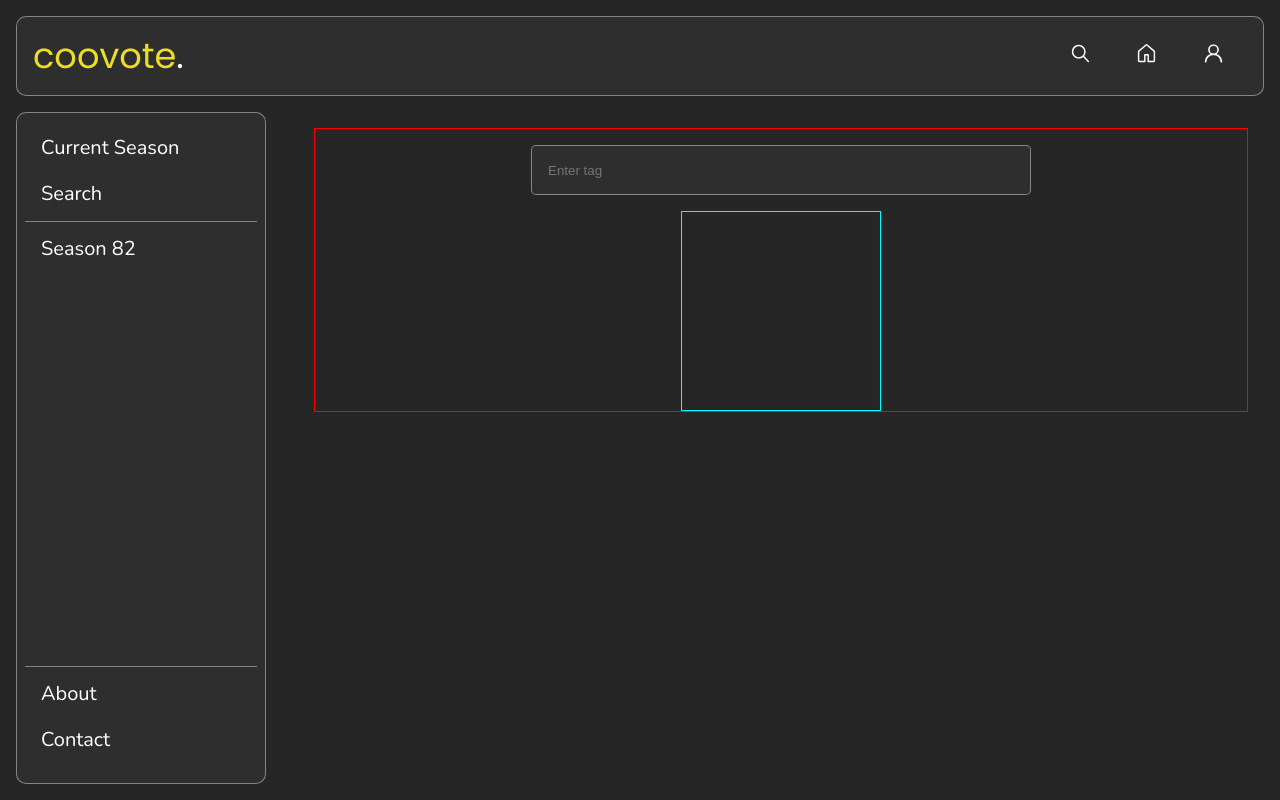
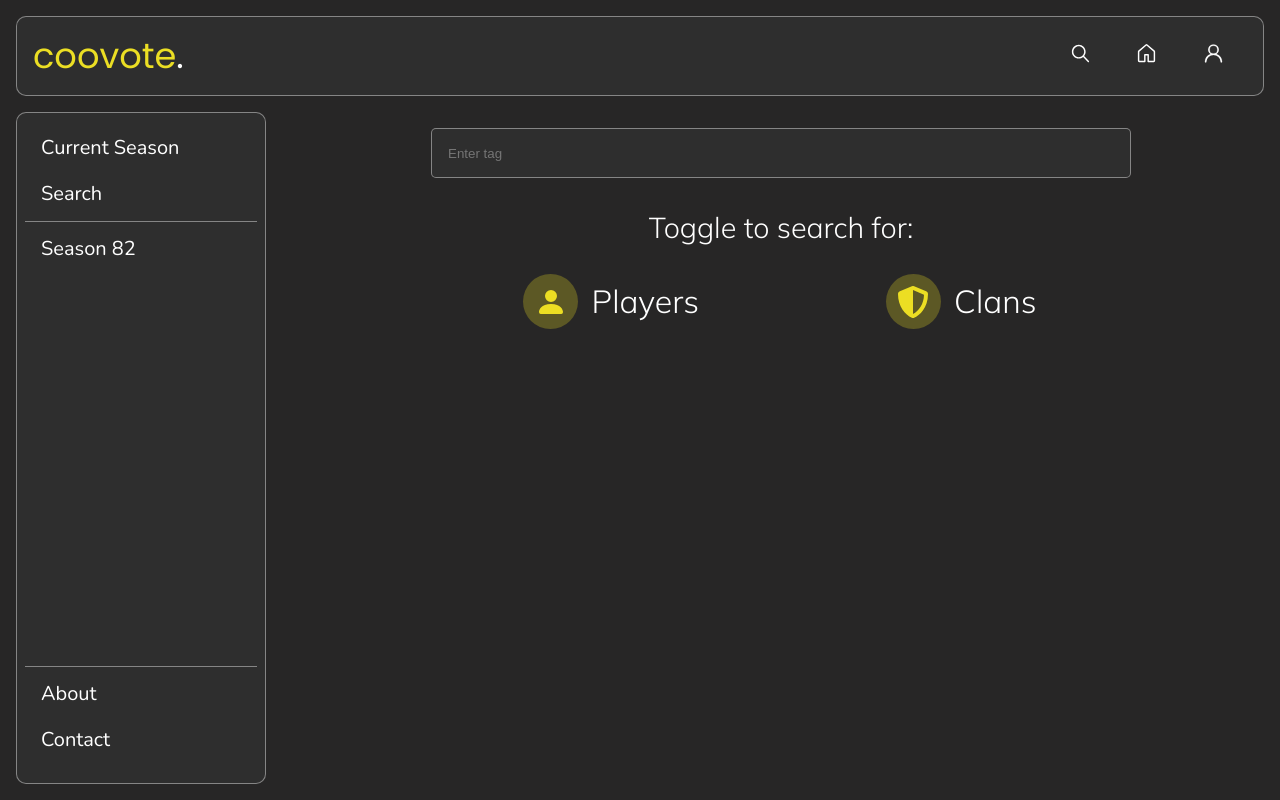
Before and after one commit to josedrios/clashvote, a React (Vite) app: page / in a window 1280 px wide. Built offline with nearby package versions, Linux system fonts and the light colour scheme; a web font is replaced by a local one.

Commit message:
Styled search bar page, added search baarch bar tip info as well

```diff
--- a/src/Search.jsx
+++ b/src/Search.jsx
@@ -1,13 +1,12 @@
 import { useState } from 'react'
 import './styles/main.scss'
+import SearchInfo from './SearchInfo'
 
 function Search() {
   return (
     <div id='search-page-container'>
         <input id='searchbar' type="text" placeholder='Enter tag'/>
-        <div id='results-container'>
-
-        </div>
+        <SearchInfo/>
     </div>
   )
 }
--- /dev/null
+++ b/src/SearchInfo.jsx
@@ -0,0 +1,32 @@
+import { useState } from 'react'
+import './styles/main.scss'
+import { BsPersonFill } from "react-icons/bs";
+import { FaShieldAlt } from "react-icons/fa";
+
+
+function SearchInfo() {
+  return (
+    <div id='search-info-container'>
+        <h3 id='search-info-header'>Toggle to search for:</h3>
+        <div id='search-info-tip-body'>
+            <div id='player-tip-info' className='tip-info'>
+                <div className='info-icon-container'>
+                    <div className='info-icon-background'/>
+                    <BsPersonFill id='player-info-icon' className='info-icon'/>
+                </div>
+
+                <h2 className='info-tip-header'>Players</h2>
+            </div>
+            <div id='clan-tip-info' className='tip-info'>
+                <div className='info-icon-container'>
+                    <div className='info-icon-background'/>
+                    <FaShieldAlt id='player-info-icon' className='info-icon'/>
+                </div>
+                <h2 className='info-tip-header'>Clans</h2>
+            </div>
+        </div>
+    </div>
+  )
+}
+
+export default SearchInfo
--- a/src/styles/layouts/_navbar.scss
+++ b/src/styles/layouts/_navbar.scss
@@ -54,7 +54,7 @@
     #main-navbar {
         padding: $spacing-xsmall;
         flex-wrap: wrap;
-        height: 140px;
+        height: 100px;
     }
 
     #bars-icon-button {
--- a/src/styles/layouts/_search.scss
+++ b/src/styles/layouts/_search.scss
@@ -1,13 +1,12 @@
 #search-page-container {
-    border: 1px solid red;
     display: flex;
     flex-direction: column;
     align-items: center;
 }
 
 #searchbar {
-    margin: $spacing-medium 0;
-    max-width: 500px;
+    margin-bottom: $spacing-large;
+    max-width: 700px;
     height: 50px;
     border-radius: $border-radius-xs;
     background-color: $secondary-background-color;
@@ -22,9 +21,3 @@
 #searchbar:focus {
     border: 1px solid $primary-color;
 }
-
-#results-container {
-    border: 1px solid cyan;
-    width: 200px;
-    height: 200px;
-}
--- /dev/null
+++ b/src/styles/layouts/_searchinfo.scss
@@ -0,0 +1,66 @@
+#search-info-container {
+    display: flex;
+    flex-direction: column;
+    max-width: 700px;
+    width: 100%;
+}
+
+#search-info-header {
+    margin: auto;
+    text-align: center;
+    padding-bottom: $spacing-large;
+}
+
+#search-info-tip-body {
+    display: flex;
+    flex-direction: row;
+    justify-content: space-around;
+}
+
+@media (max-width: #{$breakpoint-xs}) {
+    #search-info-tip-body {
+        flex-direction: column;
+        align-items: center;
+    }
+
+    #clan-tip-info {
+        width: 152px;
+    }
+
+    .tip-info {
+        margin-bottom: $spacing-medium;
+    }
+}
+
+.tip-info {
+    height: 50px;
+    display: flex;
+    flex-direction: row;
+    align-items: center;
+}
+
+.info-icon-container {
+    position: relative;
+    width: 50px;
+    height: 50px;
+    display: flex;
+    align-items: center;
+    justify-content: center;
+}
+
+.info-icon-background {
+    position: absolute;
+    background-color: $leading-vote-bg;
+    width: 55px;
+    height: 55px;
+    border-radius: 1000px;
+}
+
+.info-icon {
+    font-size: $spacing-large;
+    fill: $primary-color;
+}
+
+.info-tip-header {
+    margin-left: $spacing-medium;
+}
--- a/src/styles/main.scss
+++ b/src/styles/main.scss
@@ -11,6 +11,7 @@
 @import './layouts/navbar';
 @import './layouts/season';
 @import './layouts/search';
+@import './layouts/searchinfo';
 
 // Components
 @import './components/buttons';
```
